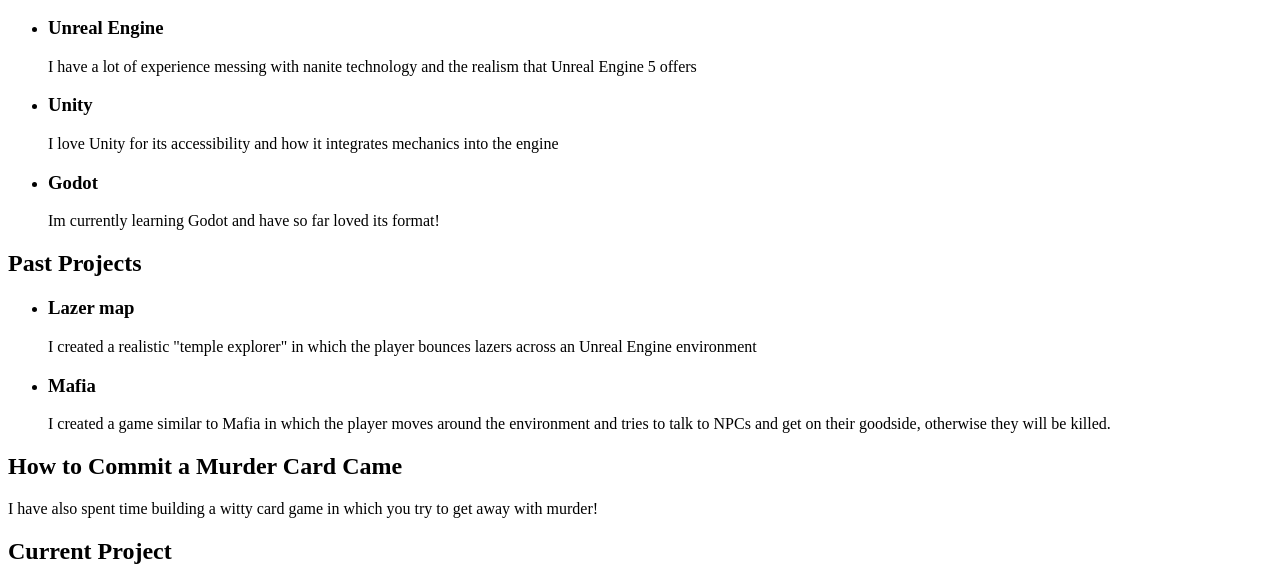
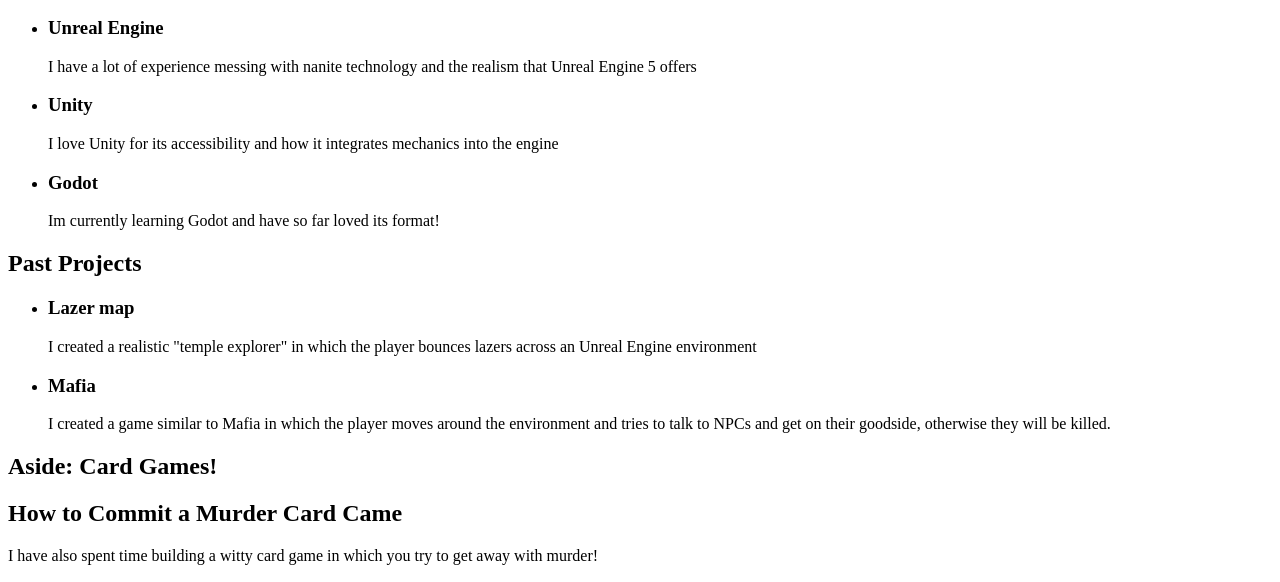
Before and after one commit to EthanFred/EthanFred.github.io, a plain HTML site: page wa/wa3/games.html in a window 1280 px wide. Shown: the part 198-780 px from the top of the page. Drawn offline with Linux system fonts and the light colour scheme.

Commit message:
Added Heading to the aside in Games

```diff
--- a/wa/wa3/games.html
+++ b/wa/wa3/games.html
@@ -51,6 +51,7 @@
             </ul>
         </section>
         <article>
+            <h2> Aside: Card Games! </h2>
         <aside>
             <h2> How to Commit a Murder Card Came </h2>
             <p> I have also spent time building a witty card game in which you try to get away with murder!
```
